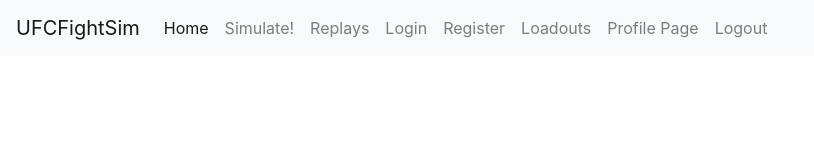
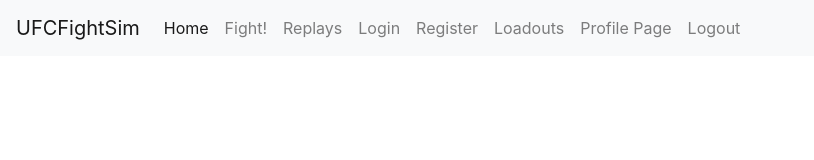
Before and after one commit to dz242/UFCFightSim, a website: page webServer/index.html in a window 1280 px wide. Shown: the whole page, without its empty margins (0-814 px from the left). Drawn offline with nearby package versions, Linux system fonts and the light colour scheme.

Commit message:
index can now move to fight

```diff
--- a/webServer/index.html
+++ b/webServer/index.html
@@ -28,7 +28,7 @@
                   <a class="nav-link" href="#">Home <span class="sr-only">(current)</span></a>
                 </li>
                 <li class="nav-item">
-                  <a class="nav-link" href="#">Simulate!</a>
+                  <a class="nav-link" href="http://192.168.194.99:3000">Fight!</a>
                 </li>
                 <li class="nav-item">
                   <a class="nav-link" href="#">Replays</a>
```
